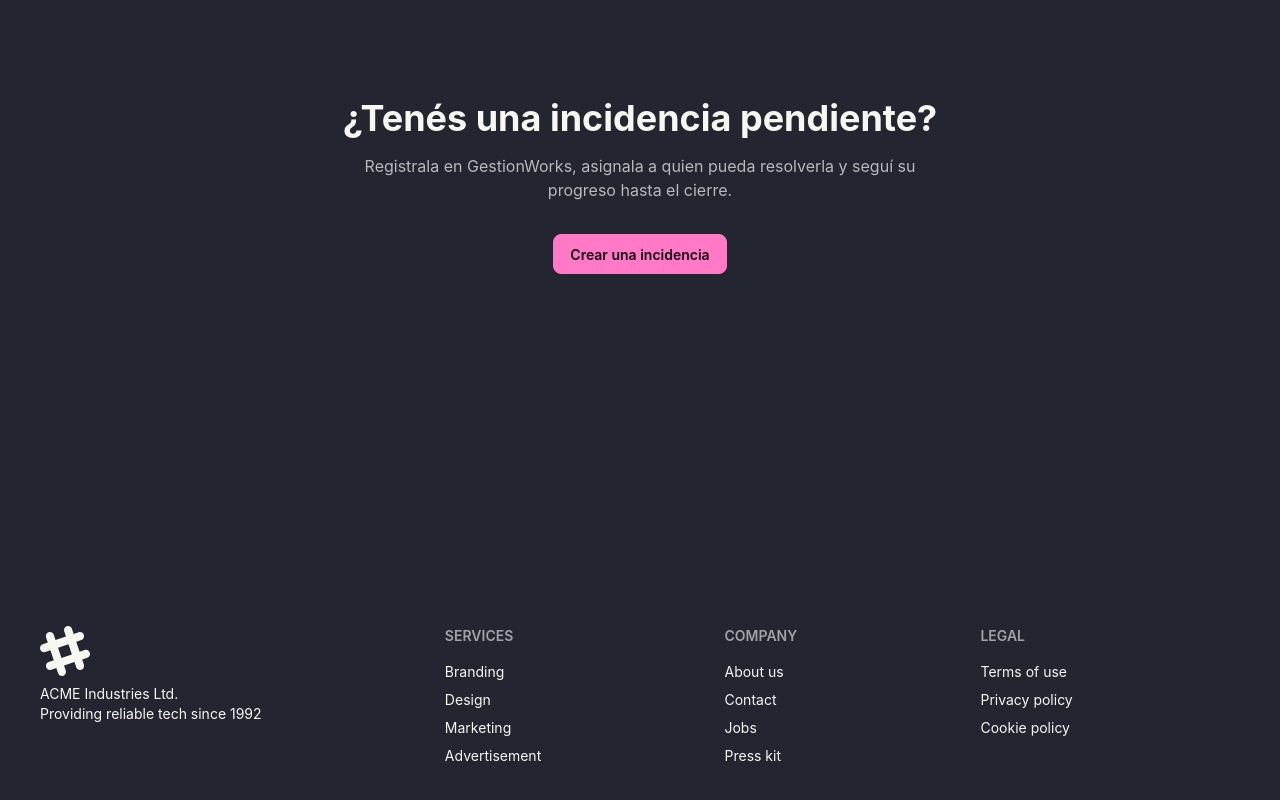
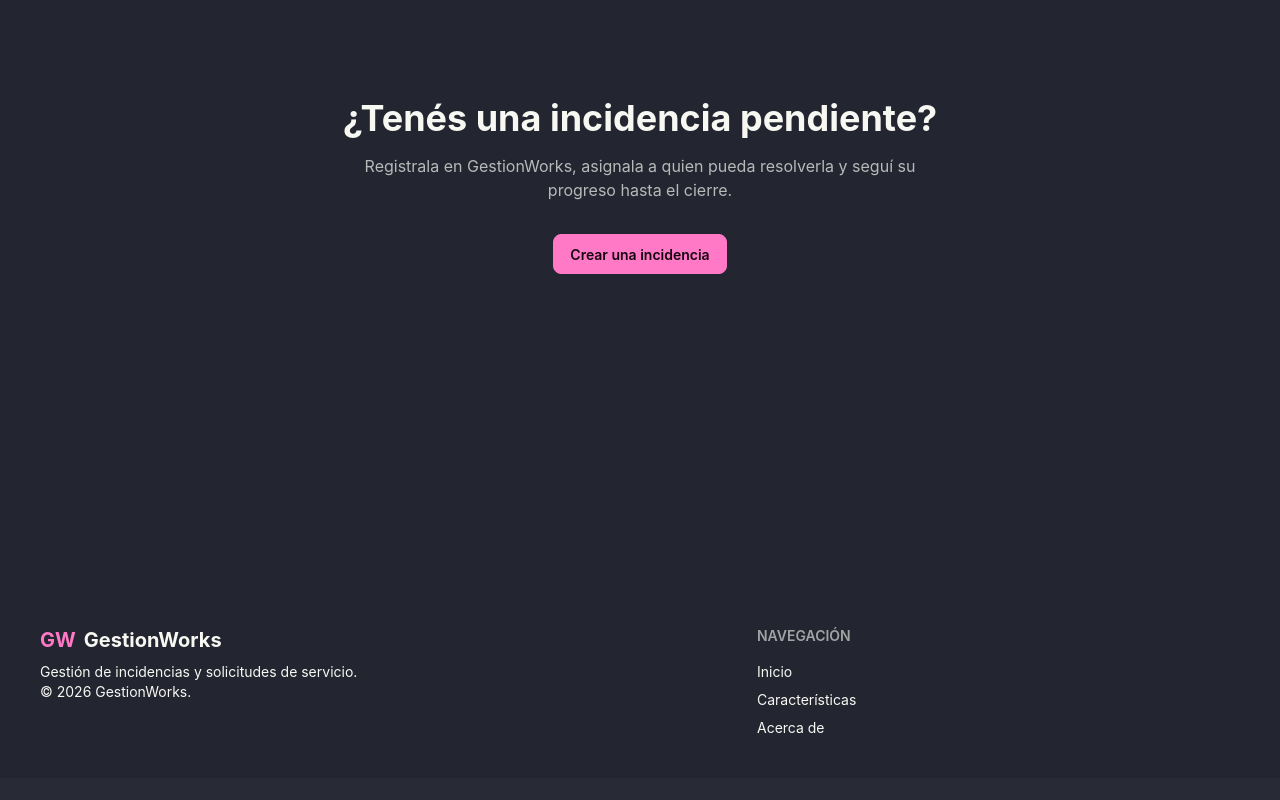
Before and after one commit to alexisg78/GestionWorks_Frontend, an Angular app: page / in a window 1280 px wide. Shown: the part 1880-2680 px from the top of the page. After the commit the page ends 2658 px from the top, so only its background shows below. Built offline with nearby package versions, Linux system fonts and the light colour scheme.

Commit message:
feat: update footer content and layout

```diff
--- a/src/app/shared/components/footer/footer.html
+++ b/src/app/shared/components/footer/footer.html
@@ -1,42 +1,19 @@
 <footer class="footer sm:footer-horizontal bg-base-200 text-base-content p-10">
   <aside>
-    <svg
-      width="50"
-      height="50"
-      viewBox="0 0 24 24"
-      xmlns="http://www.w3.org/2000/svg"
-      fill-rule="evenodd"
-      clip-rule="evenodd"
-      class="fill-current"
-    >
-      <path
-        d="M22.672 15.226l-2.432.811.841 2.515c.33 1.019-.209 2.127-1.23 2.456-1.15.325-2.148-.321-2.463-1.226l-.84-2.518-5.013 1.677.84 2.517c.391 1.203-.434 2.542-1.831 2.542-.88 0-1.601-.564-1.86-1.314l-.842-2.516-2.431.809c-1.135.328-2.145-.317-2.463-1.229-.329-1.018.211-2.127 1.231-2.456l2.432-.809-1.621-4.823-2.432.808c-1.355.384-2.558-.59-2.558-1.839 0-.817.509-1.582 1.327-1.846l2.433-.809-.842-2.515c-.33-1.02.211-2.129 1.232-2.458 1.02-.329 2.13.209 2.461 1.229l.842 2.515 5.011-1.677-.839-2.517c-.403-1.238.484-2.553 1.843-2.553.819 0 1.585.509 1.85 1.326l.841 2.517 2.431-.81c1.02-.33 2.131.211 2.461 1.229.332 1.018-.21 2.126-1.23 2.456l-2.433.809 1.622 4.823 2.433-.809c1.242-.401 2.557.484 2.557 1.838 0 .819-.51 1.583-1.328 1.847m-8.992-6.428l-5.01 1.675 1.619 4.828 5.011-1.674-1.62-4.829z"
-      ></path>
-    </svg>
+    <div class="flex items-center gap-2 text-xl font-bold">
+      <span class="text-primary">GW</span>
+      <span>GestionWorks</span>
+    </div>
     <p>
-      ACME Industries Ltd.
+      Gestión de incidencias y solicitudes de servicio.
       <br />
-      Providing reliable tech since 1992
+      © 2026 GestionWorks.
     </p>
   </aside>
   <nav>
-    <h6 class="footer-title">Services</h6>
-    <a class="link link-hover">Branding</a>
-    <a class="link link-hover">Design</a>
-    <a class="link link-hover">Marketing</a>
-    <a class="link link-hover">Advertisement</a>
-  </nav>
-  <nav>
-    <h6 class="footer-title">Company</h6>
-    <a class="link link-hover">About us</a>
-    <a class="link link-hover">Contact</a>
-    <a class="link link-hover">Jobs</a>
-    <a class="link link-hover">Press kit</a>
-  </nav>
-  <nav>
-    <h6 class="footer-title">Legal</h6>
-    <a class="link link-hover">Terms of use</a>
-    <a class="link link-hover">Privacy policy</a>
-    <a class="link link-hover">Cookie policy</a>
+    <h6 class="footer-title">Navegación</h6>
+    <a class="link link-hover">Inicio</a>
+    <a class="link link-hover">Características</a>
+    <a class="link link-hover">Acerca de</a>
   </nav>
 </footer>
```
